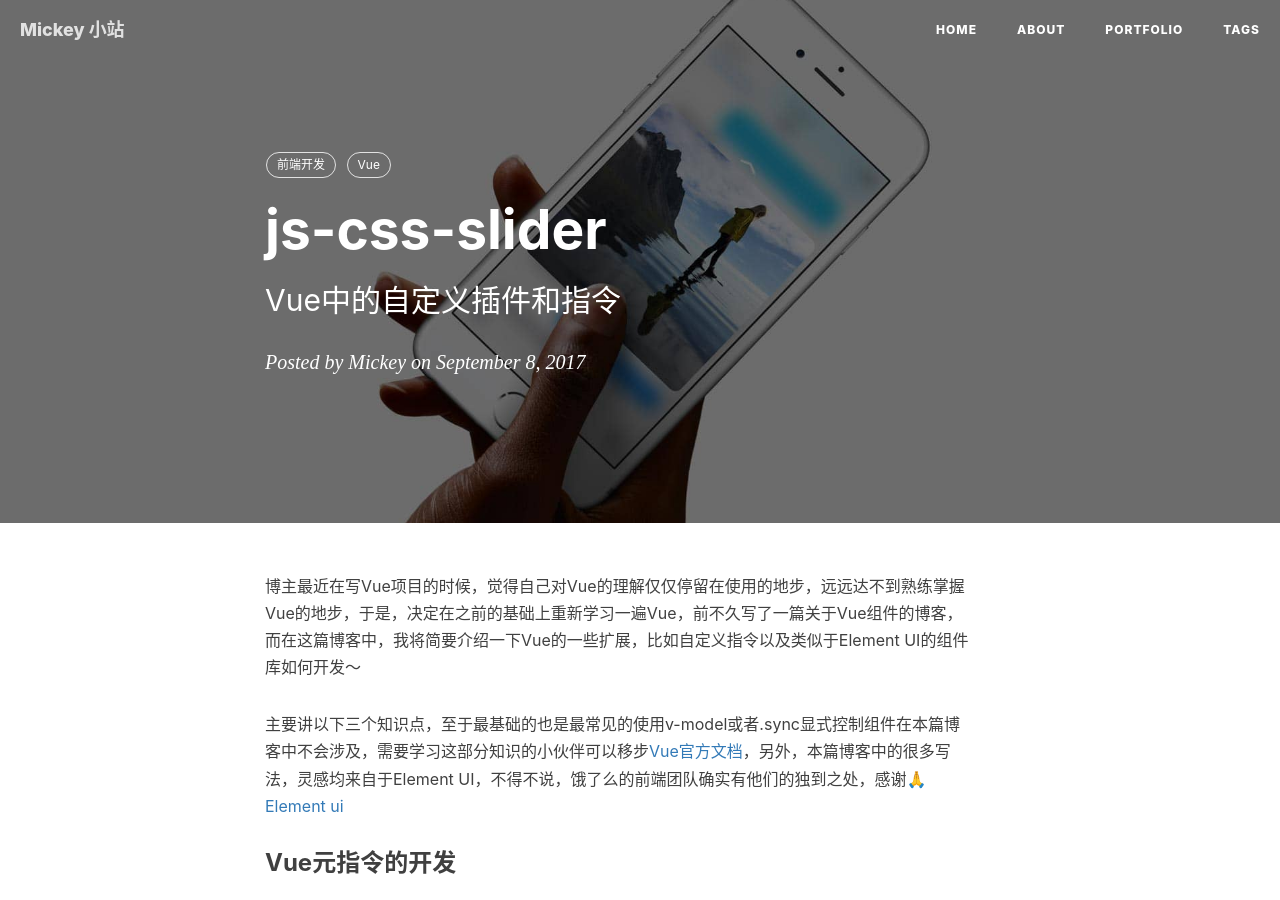
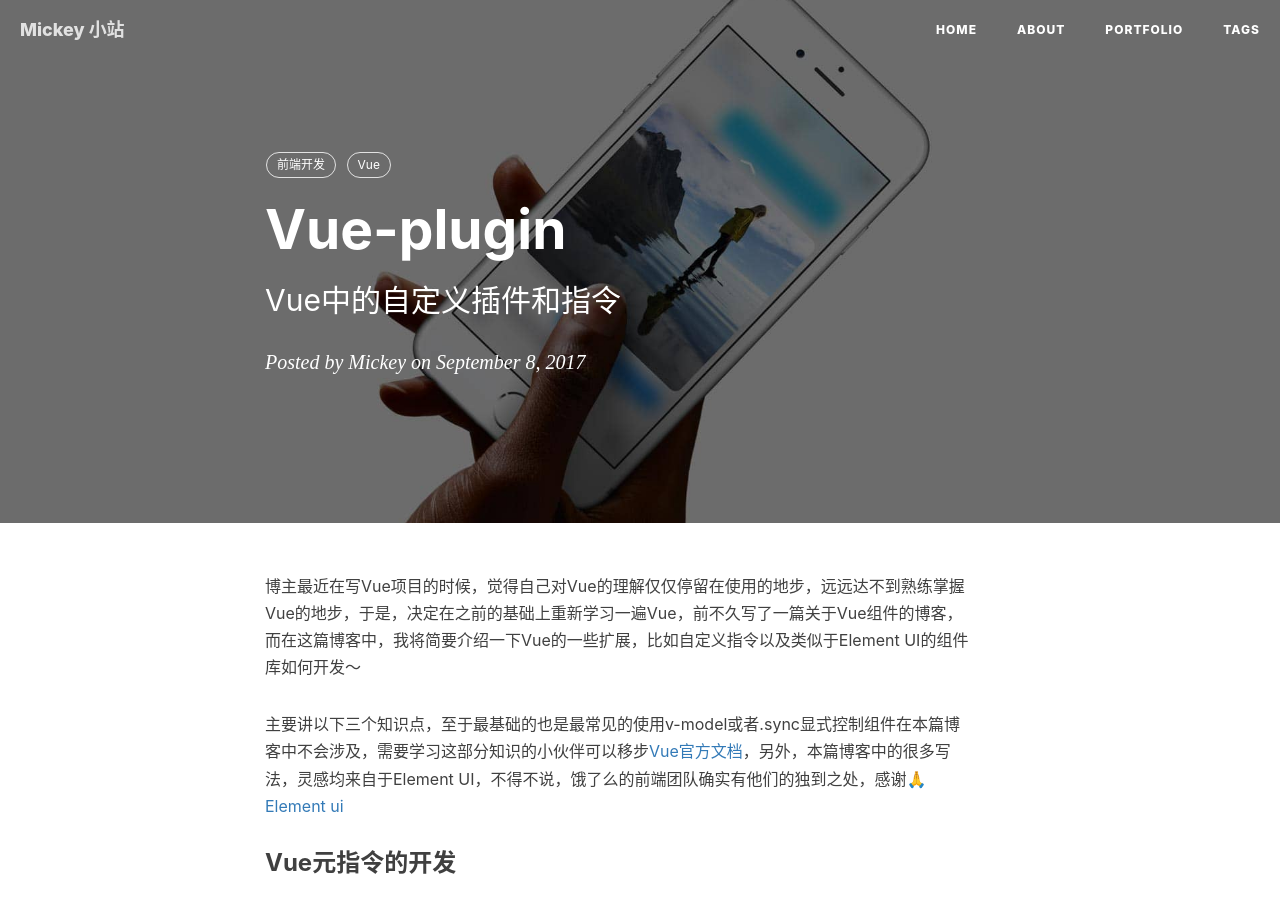
Before and after one commit to mickey0524/mickey0524.github.io, a Jekyll site: the page built from _posts/2017-09-08-vue-plugin-directive.md, in a window 1280 px wide and 900 px high. Built offline with Jekyll 4.4.1, drawn with Linux system fonts in a browser that asks for light colours; nearby versions of some CDN libraries; comment, search, counter and statistics services are not loaded.

Commit message:
fix(vue-plugin): 修改名字。。

```diff
--- a/_posts/2017-09-08-vue-plugin-directive.md
+++ b/_posts/2017-09-08-vue-plugin-directive.md
@@ -1,6 +1,6 @@
 ---
 layout:     post
-title:      "js-css-slider"
+title:      "Vue-plugin"
 subtitle:   "Vue中的自定义插件和指令"
 date:       2017-09-08 20:00:00
 author:     "Mickey"
```
